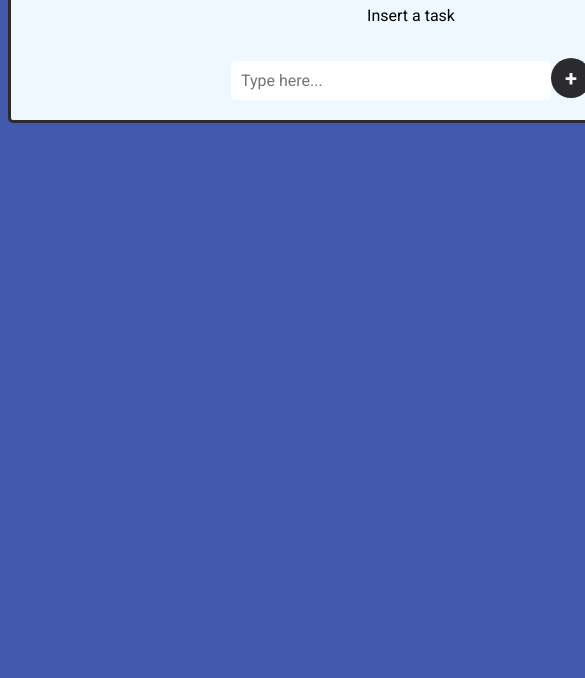
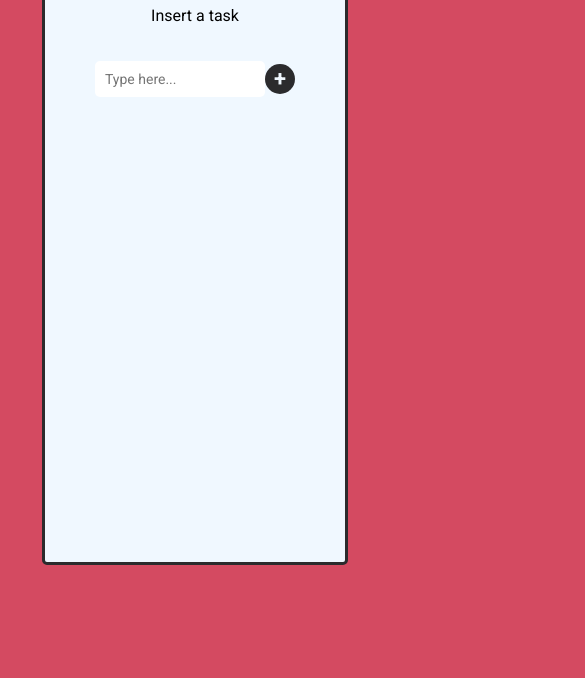
Before and after one commit to lucianoideh1/lodge-todo-list, a plain HTML site: page index.html in a window 390 px wide. Shown: the part 166-844 px from the top of the page, 585 px wide, since content can reach past the window. Drawn offline with Linux system fonts and the light colour scheme.

Commit message:
created a mobile version that has a diff bg color and the content is scaled down

```diff
--- a/styles.css
+++ b/styles.css
@@ -44,3 +44,61 @@ button:hover{
     background-color: #f18a23;
     color: black;
 }
+
+@media (width < 600px)  {
+    body{
+      background: rgb(212, 74, 97);
+    }
+    .container{
+        border:3px solid #2b2b2d;
+        background-color: aliceblue;
+        border-radius: 5px;
+        width: 300px;
+        margin: 50px auto;
+        text-align: center;
+        min-height: 80vh;
+    }
+    input{
+        width: 150px;
+        padding: 10px;
+        margin: 20px 0;
+        border: none;
+        border-radius: 5px;
+        font-size: 14px;
+    }
+    input:focus{
+        border: none;
+        outline: none;
+    }
+    button{
+        width: 30px;
+        height: 30px;
+        padding: 5px;
+        font-weight: bold;
+        font-size: 22px;
+        background-color: #2b2b2d;
+        color: aliceblue;
+        margin: 0 5;
+        outline: none;
+        border: none;
+        text-align: center;
+        border-radius: 50%;
+
+        display: flex;
+        align-items: center;
+        justify-content: center;
+        text-align: center;
+        align-self: auto;
+    }
+    button:active{
+        background-color: #f18a23;
+        color: black;
+    }
+    label{
+        display: flex;
+        align-items: center;
+        justify-content: center;
+        text-align: center;
+        align-self: auto;
+    }
+  }
```
